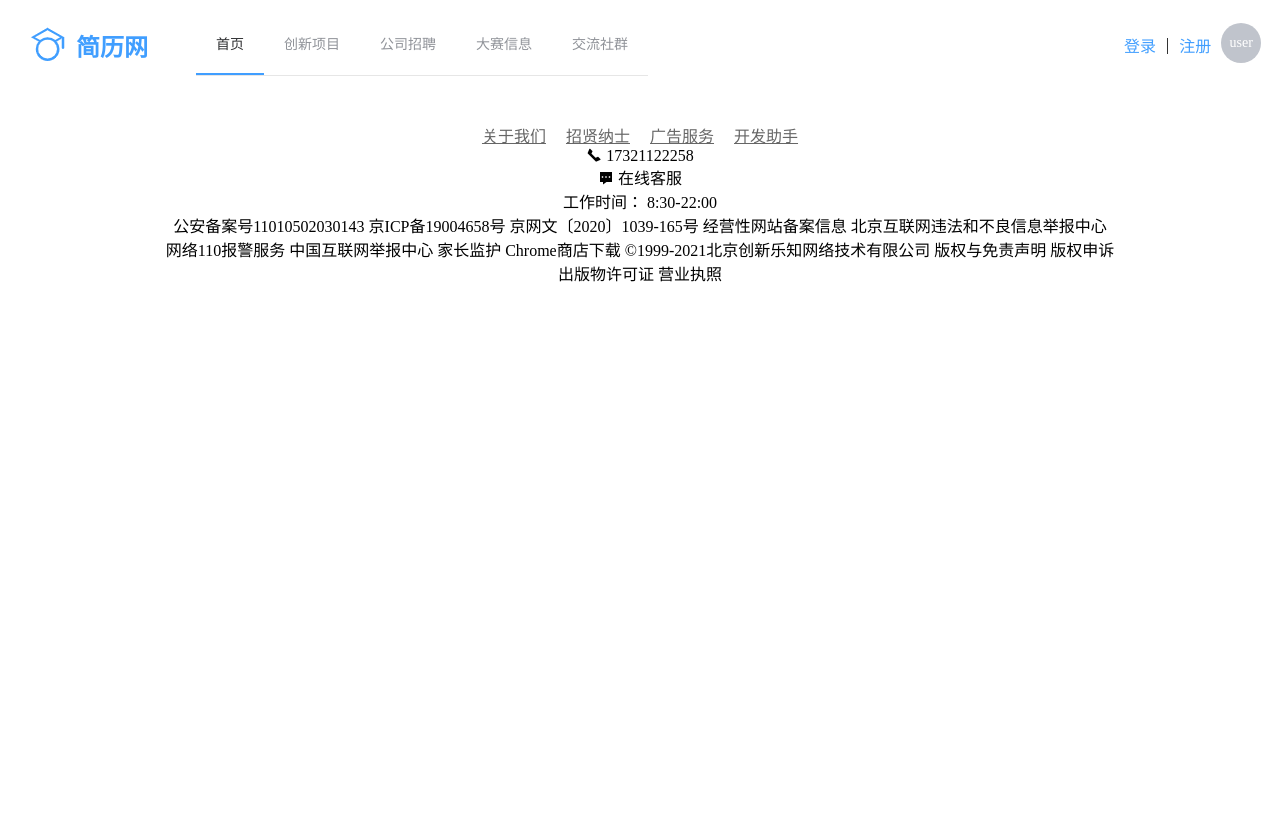
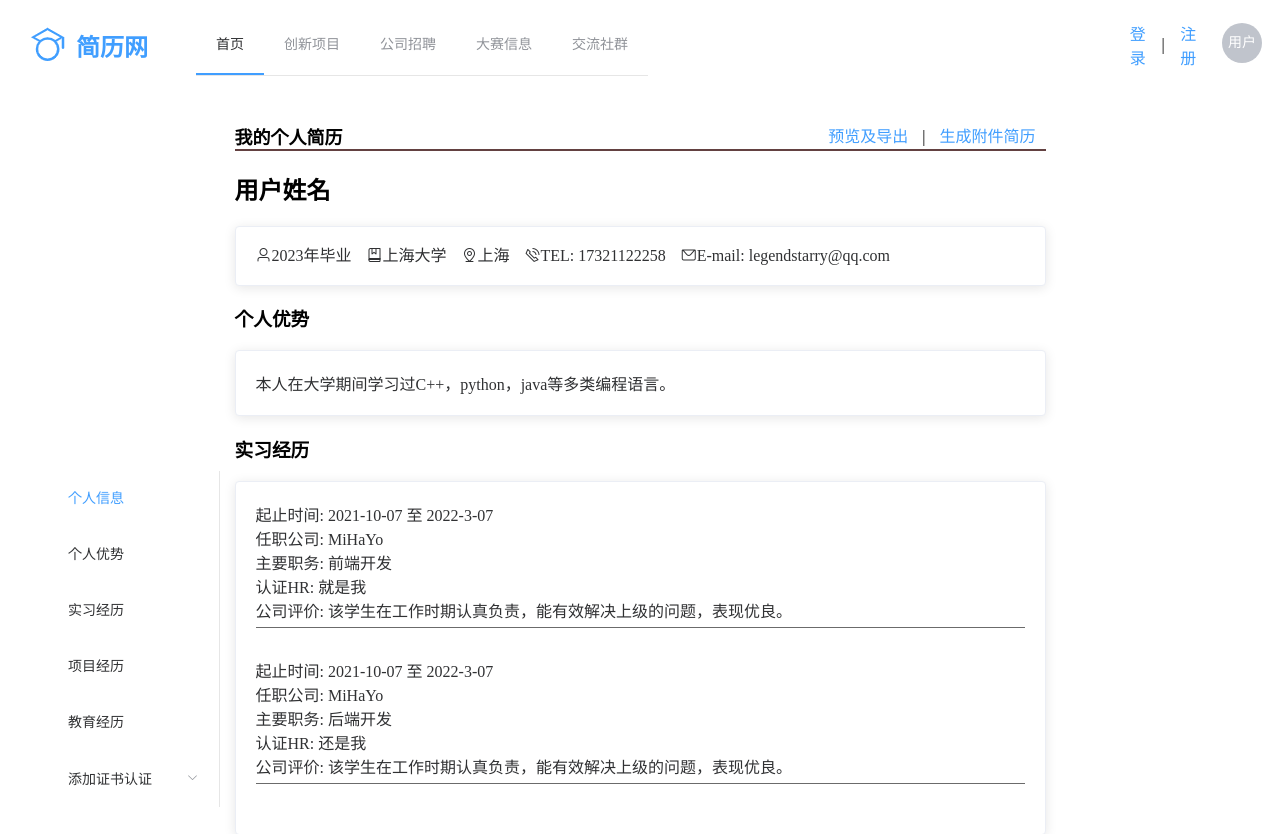
Before and after one commit to Cyria7/myapp, a Nuxt app: page /myinfo in a window 1280 px wide. Shown: the top 834 px of the page. Before the commit the page ends 800 px from the top, so only its background shows below. Built offline with nearby package versions, Linux system fonts and the light colour scheme.

Commit message:
2022-2-12 个人主页写了一点点捏

```diff
--- /dev/null
+++ b/assets/css/personinfo.css
@@ -0,0 +1,48 @@
+.info-container {
+  /* background-color: #f1f1f1; */
+  padding-top: 20px;
+}
+.content {
+  padding-left: 20px;
+}
+.part-head {
+  /* float: left; */
+  width: 100%;
+  height: 100%;
+  border-bottom: 2px solid #634141;
+
+  display: table;
+}
+.form-name {
+  float: left;
+}
+.form-name h2 {
+  font-size: 18px;
+  padding: 0;
+  margin: 0;
+}
+.form-function a {
+  text-decoration: none;
+  color: #409eff;
+}
+.form-function {
+  float: right;
+  /* margin: auto; */
+  display: table-cell;
+  vertical-align: bottom;
+}
+.main-info {
+  margin-bottom: 0px;
+}
+
+.one-end {
+  height: 1px;
+  background-color: #6b6b6b;
+  margin-bottom: 30px;
+  margin-top: 5px;
+  /* border-bottom: black; */
+}
+
+.part-info i {
+  margin-right: 15px;
+}
--- a/components/MyHeader.vue
+++ b/components/MyHeader.vue
@@ -22,8 +22,10 @@
         <div class="usrinfo">
           <a class="usr-name" href="login">登录</a>|
           <a class="usr-name" href="register">注册</a>
-          <div>
-            <el-avatar> user </el-avatar>
+          <div href="myinfo">
+            <a href="myinfo">
+              <el-avatar>用户</el-avatar>
+            </a>
           </div>
         </div>
       </el-col>
--- /dev/null
+++ b/pages/myinfo.vue
@@ -0,0 +1,121 @@
+<template>
+  <div class="info-container">
+    <el-row :gutter="15">
+      <el-col :span="4"
+        ><div class="content">
+          <el-menu default-active="1" @select="handleSelect">
+            <el-menu-item index="1"> 个人信息 </el-menu-item>
+            <el-menu-item index="2"> 个人优势</el-menu-item>
+            <el-menu-item index="3"> 实习经历 </el-menu-item>
+            <el-menu-item index="4"> 项目经历 </el-menu-item>
+            <el-menu-item index="5"> 教育经历 </el-menu-item>
+            <el-submenu index="6">
+              <template slot="title">
+                <span>添加证书认证</span>
+              </template>
+              <el-menu-item index="6-1">资格证书</el-menu-item>
+              <el-menu-item index="6-2">工作证明</el-menu-item>
+              <el-menu-item index="6-3">志愿者证书</el-menu-item>
+            </el-submenu>
+          </el-menu>
+        </div></el-col
+      >
+      <el-col :span="16"
+        ><div class="main-info">
+          <div class="part-head">
+            <div class="form-name">
+              <h2>我的个人简历</h2>
+            </div>
+            <div class="form-function" display>
+              <a href="">预览及导出</a>
+              |
+              <a href="">生成附件简历</a>
+            </div>
+          </div>
+
+          <div class="part-info">
+            <h1>{{ usr.name }}</h1>
+            <el-card>
+              <i class="el-icon-user">{{ usr.gradutime }}年毕业</i>
+              <i class="el-icon-collection">{{ usr.college }}</i>
+              <i class="el-icon-location-information">{{ usr.location }}</i>
+              <i class="el-icon-phone-outline">TEL: {{ usr.phone }}</i>
+              <i class="el-icon-message">E-mail: {{ usr.email }}</i>
+            </el-card>
+          </div>
+
+          <div class="part-intro">
+            <h3>个人优势</h3>
+            <el-card>
+              <div>{{ usr.adv }}</div>
+            </el-card>
+          </div>
+          <div class="part-interning">
+            <h3>实习经历</h3>
+            <el-card class="job-exp">
+              <div v-for="job in jobs" :key="job.id">
+                <div class="job-exp-time">起止时间: {{ job.start }} 至 {{ job.end }}</div>
+                <div class="job-exp-com">任职公司: {{ job.company }}</div>
+                <div class="job-exp-zw">主要职务: {{ job.zw }}</div>
+                <div class="job-exp-idfp">认证HR: {{ job.idfp }}</div>
+                <div class="job-exp-eva">公司评价: {{ job.eva }}</div>
+                <div class="one-end"></div>
+              </div>
+            </el-card>
+          </div>
+
+          <div class="part-project" v-for="job in jobs" :key="job.id">
+            <h3>实习经历</h3>
+            <div class="job-exp">
+              <div class="job-exp-time">起止时间: {{ job.start }} 至 {{ job.end }}</div>
+              <div></div>
+              <div class="job-exp-zw">主要职务: {{ job.zw }}</div>
+              <div class="job-exp-idfp">认证人: {{ job.idfp }}</div>
+              <div class="job-exp-eva">公司评价: {{ job.eva }}</div>
+            </div>
+          </div>
+          <div class="part-education"></div></div
+      ></el-col>
+      <el-col :span="4"><div class="other-func"></div></el-col>
+    </el-row>
+  </div>
+</template>
+
+<script>
+import '~/assets/css/personinfo.css'
+export default {
+  data() {
+    return {
+      usr: {
+        name: '用户姓名',
+        gradutime: '2023',
+        location: '上海',
+        college: '上海大学',
+        phone: '17321122258',
+        email: 'legendstarry@qq.com',
+        adv: '本人在大学期间学习过C++，python，java等多类编程语言。',
+      },
+      jobs: [
+        {
+          id: '1',
+          start: '2021-10-07',
+          end: '2022-3-07',
+          zw: '前端开发',
+          idfp: '就是我',
+          eva: '该学生在工作时期认真负责，能有效解决上级的问题，表现优良。',
+          company: 'MiHaYo',
+        },
+        {
+          id: '2',
+          start: '2021-10-07',
+          end: '2022-3-07',
+          zw: '后端开发',
+          idfp: '还是我',
+          eva: '该学生在工作时期认真负责，能有效解决上级的问题，表现优良。',
+          company: 'MiHaYo',
+        },
+      ],
+    }
+  },
+}
+</script>
```
